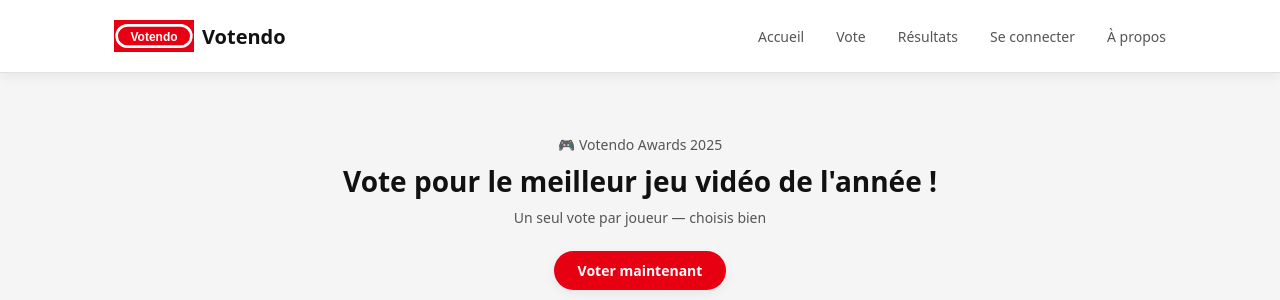
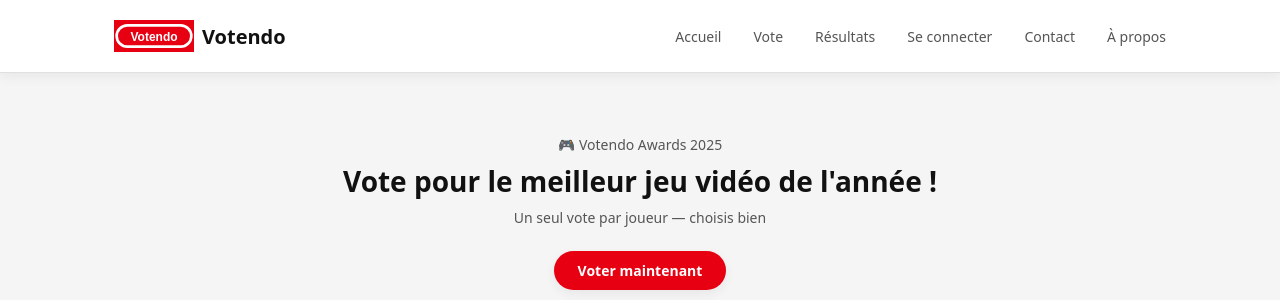
Before and after one commit to TimotheBelcour/Votendo, a PHP site: page / in a window 1280 px wide. Shown: the top 300 px of the page. Run offline with PHP 8.4, Linux system fonts and the light colour scheme.

Commit message:
rajout du lien contact dans le header + création du fichier contact

```diff
--- a/includes/header.php
+++ b/includes/header.php
@@ -23,6 +23,7 @@
           <li><a href="vote.php" class="main-nav__link">Vote</a></li>
           <li><a href="resultats.php" class="main-nav__link">Résultats</a></li>
           <li><a href="login.php" class="main-nav__link">Se connecter</a></li>
+          <li><a href="contact.php" class="main-nav__link">Contact</a></li>
           <li><a href="apropos.php" class="main-nav__link">À propos</a></li>
         </ul>
       </nav>
```
Also changed, not shown: contact.php (added).
